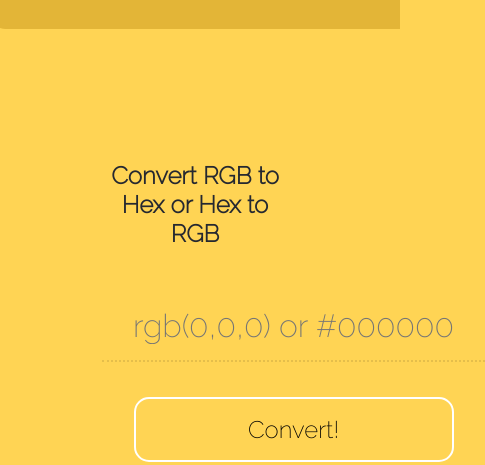
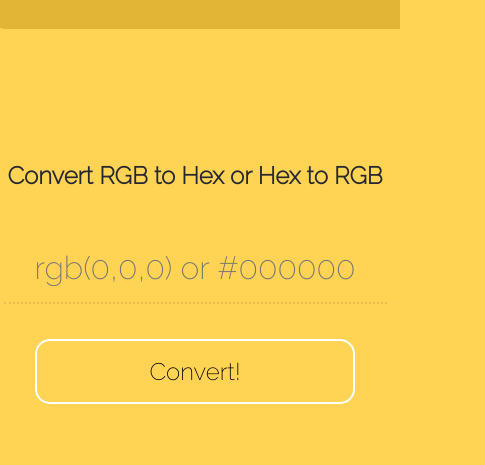
Before and after one commit to sneha-pujari/colorCodeConverter, a plain HTML site: page index.html in a window 390 px wide. Shown: the part 62-527 px from the top of the page, 485 px wide, since content can reach past the window. Drawn offline with Linux system fonts and the light colour scheme.

Commit message:
style - responsiveness

```diff
--- a/styles.css
+++ b/styles.css
@@ -20,7 +20,7 @@ body {
   }
 
 .container{
-  padding: 7rem;
+  padding-top: 7rem;
   vertical-align: middle;
 }
 
```
